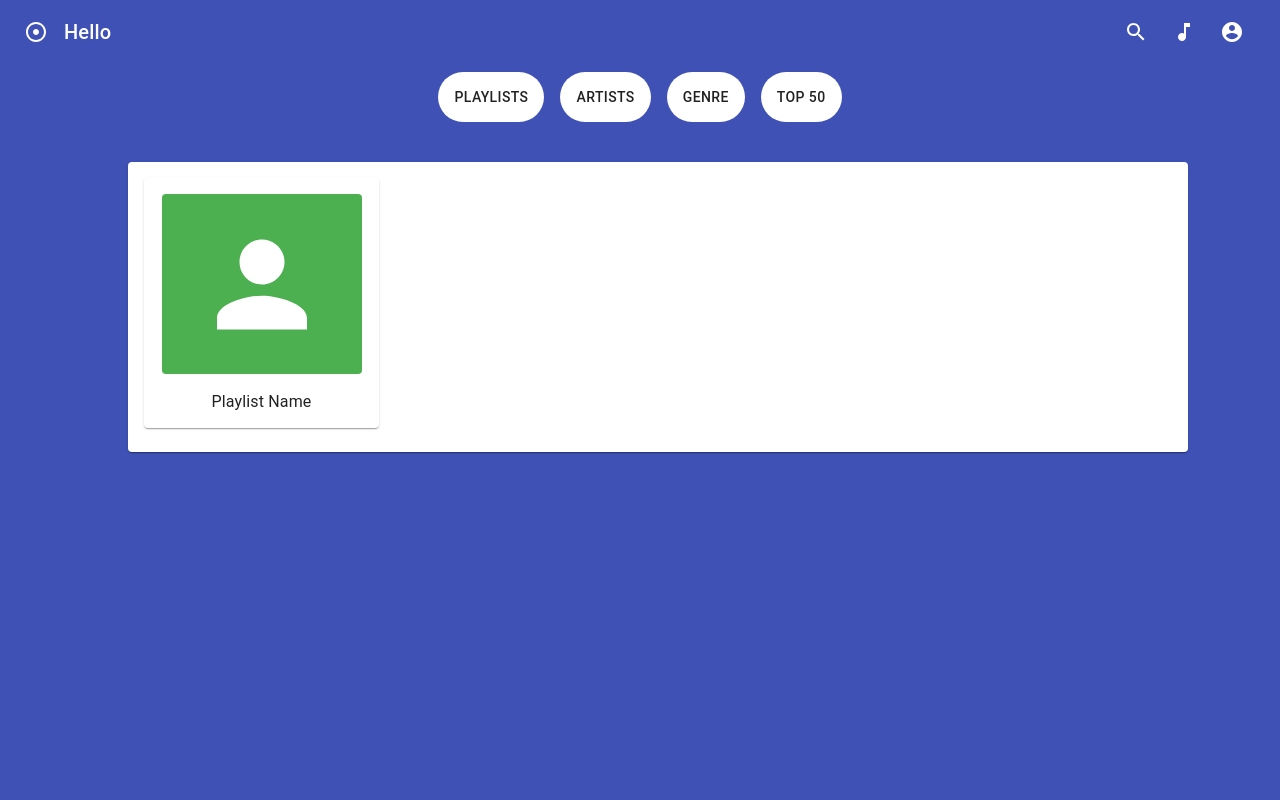
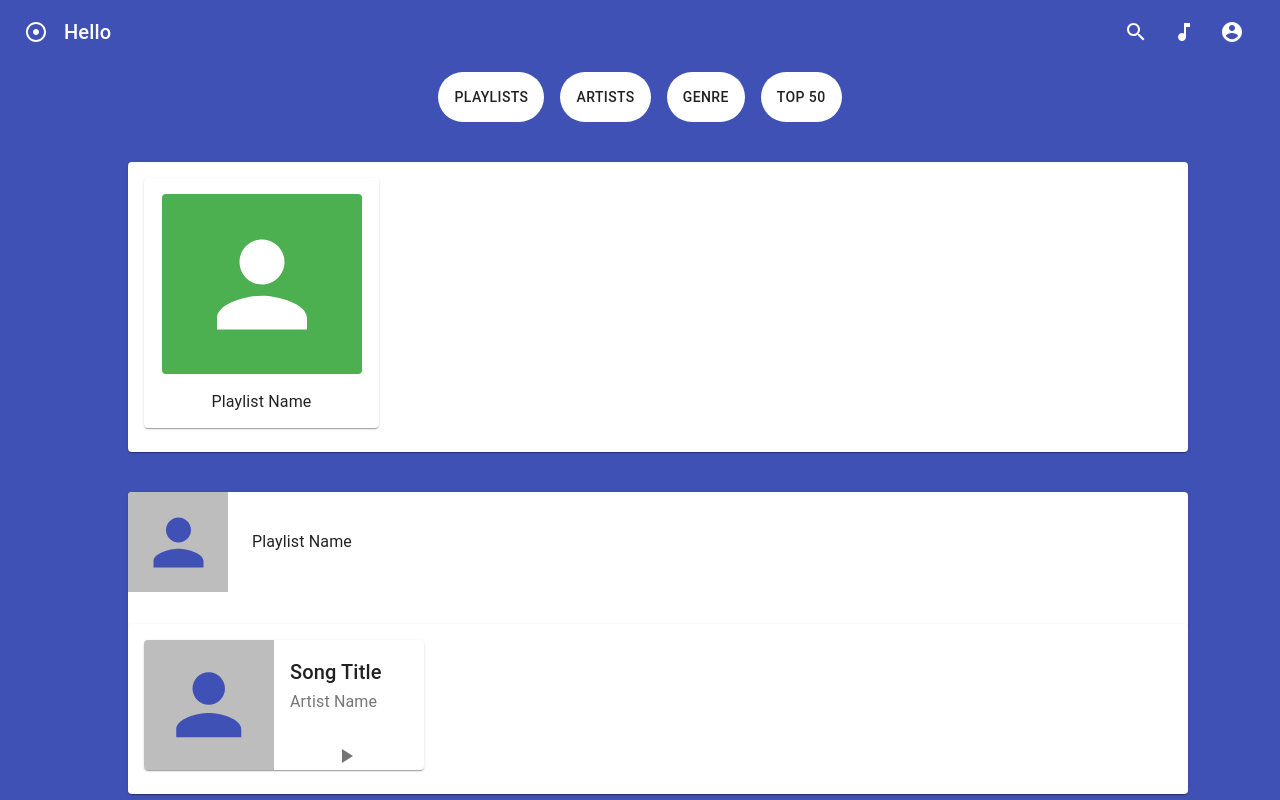
Before and after one commit to lyds214/Quickify, a React (Create React App) app: page / in a window 1280 px wide. Both pictures are taken after a click on the button "Playlist Name". Built offline with nearby package versions, Linux system fonts and the light colour scheme.

Commit message:
Commit
-A playlist would be shown at the bottom once the user clicks on the playlist card
-A list of songs would be shown on PlaystDisplay

```diff
--- a/public/index.html
+++ b/public/index.html
@@ -9,7 +9,7 @@
       name="description"
       content="Web site created using create-react-app"
     />
-    <link rel="apple-touch-icon" <!--href="%PUBLIC_URL%/logo192.png"--> />
+    <link rel="apple-touch-icon"/>
     <!--
       manifest.json provides metadata used when your web app is installed on a
       user's mobile device or desktop. See https://developers.google.com/web/fundamentals/web-app-manifest/
--- a/src/classes/Artist.js
+++ b/src/classes/Artist.js
@@ -1,4 +1,4 @@
-class Artist {
+export default class Artist {
     constructor(name, album, song) {
         this.name = name
         this.album = album
--- a/src/components/PlaylistCard.js
+++ b/src/components/PlaylistCard.js
@@ -2,7 +2,6 @@ import { React, useState } from 'react'
 import { Avatar, ButtonBase, Card,  CardContent, Grid, makeStyles, Typography } from '@material-ui/core'
 import { green } from '@material-ui/core/colors'
 
-import PlaylistDisplay from '../components/PlaylistDisplay'
 
 const useStyles = makeStyles((theme) => ({
     card: {
@@ -21,14 +20,13 @@ const useStyles = makeStyles((theme) => ({
     },
 }))
 
-const PlaylistCard = () => {
+const PlaylistCard = (props) => {
     const classes = useStyles()
-    const [show, setShow] = useState(false)
 
     return (
         <div>
             <Card className = {classes.card}>
-                <ButtonBase className = {classes.cardAction}>
+                <ButtonBase className = {classes.cardAction} onClick = {props.onClick}>
                     <CardContent>
                         <Grid
                             container
@@ -37,7 +35,7 @@ const PlaylistCard = () => {
                             spacing = {2}
                         >
                             <Grid item>
-                                <Avatar variant = "rounded" className = {classes.rounded}></Avatar>
+                                <Avatar variant = "rounded" className = {classes.rounded}/>
                             </Grid>
                             <Grid item>
                                 <Typography>Playlist Name</Typography>
--- a/src/components/PlaylistDisplay.js
+++ b/src/components/PlaylistDisplay.js
@@ -1,9 +1,55 @@
 import React from 'react'
+import {Avatar, Card, CardContent, Grid, makeStyles, Typography} from '@material-ui/core'
+
+import SongCard from '../components/SongCard'
+
+const useStyles = makeStyles((theme) => ({
+    avatar: {
+        height: 100,
+        width: 100,
+    },
+    space : {
+        marginTop: theme.spacing(4),
+    },
+}))
 
 const PlaylistDisplay= () => {
+    const classes = useStyles()
     return (
         <div>
-            Playlist Screen
+            <Grid
+                container
+                direction = "row"
+                justifyContent = "flex-start"
+                alignItems = "center"
+                spacing = {3}
+
+            >
+                <Grid item>
+                    <Avatar variant = "square" className = {classes.avatar}/>
+                </Grid>
+                <Grid item>
+                    <Typography>Playlist Name</Typography>
+                </Grid>
+
+            </Grid>
+
+            <Card className = {classes.space}>
+                <CardContent>
+                    <Grid
+                        container
+                        direction = "row"
+                        justifyContent = "flex-start"
+                        alignItems = "center"
+                        spacing = {3}
+                    >
+                        <Grid item>
+                            <SongCard/>
+                        </Grid>
+                    </Grid>
+                </CardContent>
+            </Card>
+
         </div>
     )
 }
--- /dev/null
+++ b/src/components/SongCard.js
@@ -0,0 +1,60 @@
+import React from 'react'
+import { Avatar, Card, CardContent, IconButton, makeStyles, Typography } from '@material-ui/core'
+
+import PlayArrowIcon from '@material-ui/icons/PlayArrow';
+
+const useStyles = makeStyles((theme) => ({
+    avatar: {
+        height: 130,
+        width: 130,
+    },
+    content: {
+        flex: '1 0 auto',
+    },
+    controls: {
+        display: 'flex',
+        alignItems: 'center',
+        paddingLeft: theme.spacing(6),
+        paddingBottom: theme.spacing(3),
+    },
+    details: {
+        display: 'flex',
+        flexDirection: 'column',
+    },
+    playIcon: {
+        height: 38,
+        width: 38,
+    },
+    root: {
+        display: 'flex',
+        width: 280,
+        height: 130,
+    },
+}))
+
+const SongCard = () => {
+    const classes = useStyles()
+
+    return (
+       <Card className = {classes.root}>
+           <Avatar variant = "square" className = {classes.avatar}/>
+           <div className = {classes.details}>
+               <CardContent className = {classes.content}>
+                   <Typography component = "h5" variant = "h6">
+                       Song Title
+                   </Typography>
+                   <Typography variant = "subtitle1" color = "textSecondary">
+                       Artist Name
+                   </Typography>
+               </CardContent>
+               <div className = {classes.controls}>
+                    <IconButton aria-label = "play/pause">
+                        <PlayArrowIcon className = {classes.icon}/>
+                    </IconButton>
+               </div>
+           </div>
+       </Card>
+    )
+}
+
+export default SongCard
--- a/src/pages/PlaylistPage.js
+++ b/src/pages/PlaylistPage.js
@@ -1,7 +1,9 @@
-import React from 'react'
+import React, {useState} from 'react'
 import PlaylistCard from '../components/PlaylistCard'
+import Artist from '../classes/Artist'
+import PlaylistDisplay from '../components/PlaylistDisplay'
 
-import { Box, Card, CardContent, Grid, makeStyles, useState } from '@material-ui/core'
+import { Box, Card, CardContent, Grid, makeStyles } from '@material-ui/core'
 
 const useStyles = makeStyles((theme) => ({
     space: {
@@ -11,6 +13,9 @@ const useStyles = makeStyles((theme) => ({
     avatar: {
         width: theme.spacing(15),
         height: theme.spacing(15),
+    },
+    playlistSpace: {
+        marginTop: theme.spacing(5),
     }
 }))
 
@@ -18,8 +23,23 @@ const useStyles = makeStyles((theme) => ({
  -Add padding at the top and bottom of the box
  */}
 
+
 const PlaylistPage = () => {
     const classes = useStyles()
+    const [selectedPlaylist, setSelectedPlaylist] = useState(null)
+
+    const playlist = {
+        "BillieEillish": new Artist(
+            "Billie Eillish",
+            "Album Name",
+            "bad guy"
+        ),
+        "BTS": new Artist(
+            "BTS",
+            "IDOL",
+            "Love Yourself: Answer"
+        )
+    }
 
     return (
         <div className = {classes.space}>
@@ -32,11 +52,14 @@ const PlaylistPage = () => {
                     >
                         <Grid item>
                             <CardContent>
-                                <PlaylistCard/>
+                                <PlaylistCard onClick = {() => setSelectedPlaylist(1)}/>
                             </CardContent>
                         </Grid>
                     </Grid>
+                </Card>
 
+                <Card className = {classes.playlistSpace}>
+                    {selectedPlaylist ? <PlaylistDisplay playlist = {selectedPlaylist}/> : null}
                 </Card>
             </Box>
         </div>
```
